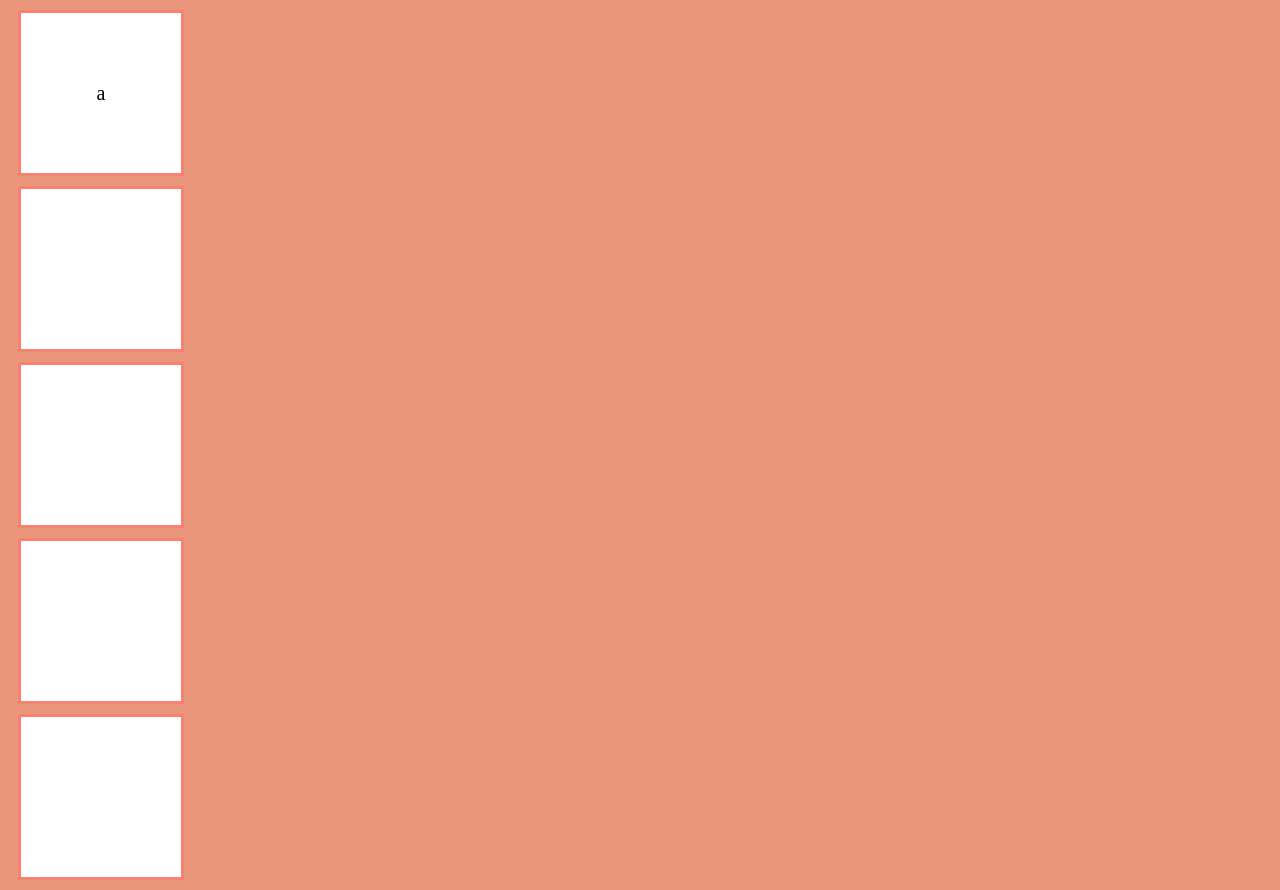
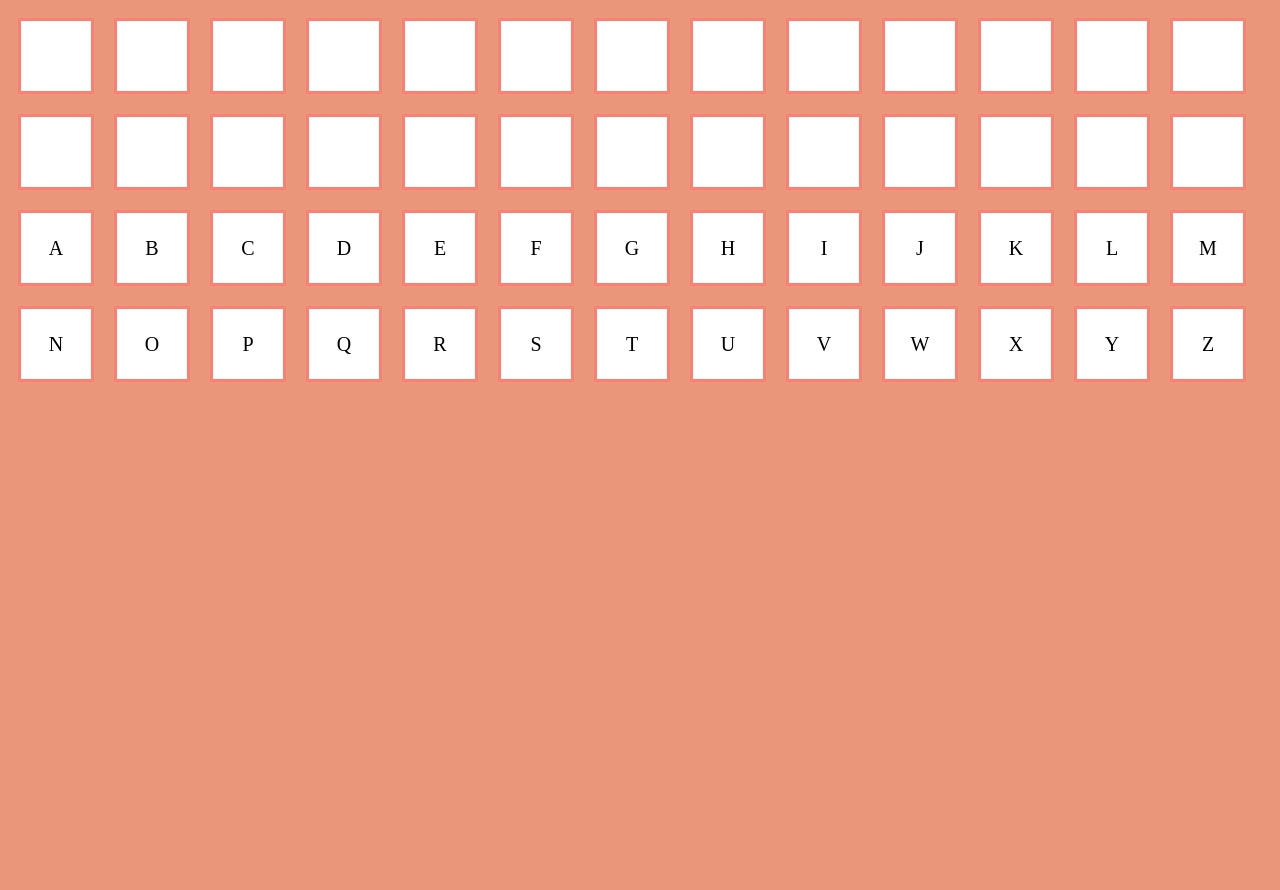
Before and after one commit to CleberSalustiano/JOGO, a plain HTML site: page src/Jogo 1/index.html in a window 1280 px wide. After the commit the page ends 800 px from the top, so only its background shows below. Drawn offline with Linux system fonts and the light colour scheme.

Commit message:
feat: estrutura do jogo 1 em andamento

```diff
--- a/src/Jogo 1/index.html
+++ b/src/Jogo 1/index.html
@@ -1,29 +1,4 @@
 <!DOCTYPE html>
-<html lang="pt-br">
-  <head>
-    <meta charset="UTF-8" />
-    <meta http-equiv="X-UA-Compatible" content="IE=edge" />
-    <meta name="viewport" content="width=device-width, initial-scale=1.0" />
-    <link rel="stylesheet" href="/style.css" />
-    <title>Jogo do Alfabeto</title>
-  </head>
-  <body>
-    <div class="empty">
-      <div class="fill" draggable="true">a</div>
-    </div>
-
-    <div class="empty"></div>
-
-    <div class="empty"></div>
-
-    <div class="empty"></div>
-
-    <div class="empty"></div>
-    <script src="script.js"></script>
-  </body>
-</html>
-
-<!-- <!DOCTYPE html>
 <html lang="pt-br">
 	<head>
 		<meta charset="UTF-8" />
@@ -39,7 +14,7 @@
 		<title>Jogo do Alfabeto</title>
 	</head>
 	<body>
-    <section id="answer">
+		<section id="answers">
 			<section id="coluna1">
 				<div class="empty"></div>
 				<div class="empty"></div>
@@ -73,89 +48,81 @@
 		</section>
 		<section id="options">
 			<section>
-        <div class="empty">
-          <div class="fill">A</div>
-        </div>
-        <div class="empty">
-          <div class="fill">B</div>
-        </div>
-        <div class="empty">
-          <div class="fill">C</div>
-        </div>
-        <div class="empty">
-          <div class="fill">D</div>
-        </div>
-        <div class="empty">
-          <div class="fill">E</div>
-        </div>
-        <div class="empty">
-          <div class="fill">F</div>
-        </div>
-        <div class="empty">
-          <div class="fill">G</div>
-        </div>
-        <div class="empty">
-          <div class="fill">H</div>
-        </div>
-        <div class="empty">
-          <div class="fill">I</div>
-        </div>
-        <div class="empty">
-          <div class="fill">J</div>
-        </div>
-        <div class="empty">
-          <div class="fill">K</div>
-        </div>
-        <div class="empty">
-          <div class="fill">L</div>
-        </div>
-        <div class="empty">
-          <div class="fill">M</div>
-        </div>
+				<div class="fill" draggable="true">A</div>
+
+				<div class="fill" draggable="true">B</div>
+
+				<div class="fill" draggable="true">C</div>
+
+				<div class="fill" draggable="true">D</div>
+
+				<div class="fill" draggable="true">E</div>
+
+				<div class="fill" draggable="true">F</div>
+
+				<div class="fill" draggable="true">G</div>
+
+				<div class="fill" draggable="true">H</div>
+
+				<div class="fill" draggable="true">I</div>
+
+				<div class="fill" draggable="true">J</div>
+
+				<div class="fill" draggable="true">K</div>
+
+				<div class="fill" draggable="true">L</div>
+
+				<div class="fill" draggable="true">M</div>
 			</section>
 			<section>
-        <div class="empty">
-          <div class="fill">N</div>
-        </div>
-        <div class="empty">
-          <div class="fill">O</div>
-        </div>
-        <div class="empty">
-          <div class="fill">P</div>
-        </div>
-        <div class="empty">
-          <div class="fill">Q</div>
-        </div>
-        <div class="empty">
-          <div class="fill">R</div>
-        </div>
-        <div class="empty">
-          <div class="fill">S</div>
-        </div>
-        <div class="empty">
-          <div class="fill">T</div>
-        </div>
-        <div class="empty">
-          <div class="fill">U</div>
-        </div>
-        <div class="empty">
-          <div class="fill">V</div>
-        </div>
-        <div class="empty">
-          <div class="fill">W</div>
-        </div>
-        <div class="empty">
-          <div class="fill">X</div>
-        </div>
-        <div class="empty">
-          <div class="fill">Y</div>
-        </div>
-        <div class="empty">
-          <div class="fill">Z</div>
-        </div>
+				<div class="fill" draggable="true">N</div>
+
+				<div class="fill" draggable="true">O</div>
+
+				<div class="fill" draggable="true">P</div>
+
+				<div class="fill" draggable="true">Q</div>
+
+				<div class="fill" draggable="true">R</div>
+
+				<div class="fill" draggable="true">S</div>
+
+				<div class="fill" draggable="true">T</div>
+				<div class="fill" draggable="true">U</div>
+				<div class="fill" draggable="true">V</div>
+				<div class="fill" draggable="true">W</div>
+				<div class="fill" draggable="true">X</div>
+
+				<div class="fill" draggable="true">Y</div>
+				<div class="fill" draggable="true">Z</div>
 			</section>
 		</section>
 
 		<script src="script.js"></script>
 	</body>
+</html>
+
+<!-- <!DOCTYPE html>
+<html lang="pt-br">
+  <head>
+    <meta charset="UTF-8" />
+    <meta http-equiv="X-UA-Compatible" content="IE=edge" />
+    <meta name="viewport" content="width=device-width, initial-scale=1.0" />
+    <link rel="stylesheet" href="/style.css" />
+    <title>Jogo do Alfabeto</title>
+  </head>
+  <body>
+    <div class="empty">
+      <div class="fill" draggable="true">a</div>
+    </div>
+
+    <div class="empty"></div>
+
+    <div class="empty"></div>
+
+    <div class="empty"></div>
+
+    <div class="empty"></div>
+    <script src="script.js"></script>
+  </body>
 </html> -->
--- a/src/Jogo 1/script.js
+++ b/src/Jogo 1/script.js
@@ -1,43 +1,45 @@
-const fill = document.querySelector('.fill')
-const empties = document.querySelectorAll('.empty')
+const fills = document.querySelectorAll(".fill");
+const empties = document.querySelectorAll(".empty");
 
 // Fill listeners
-fill.addEventListener('dragstart', dragStart)
-fill.addEventListener('dragend', dragEnd)
+for (const fill of fills) {
+	fill.addEventListener("dragstart", dragStart);
+	fill.addEventListener("dragend", dragEnd);
 
 // Loop through empty boxes and add listeners
 for (const empty of empties) {
-  empty.addEventListener('dragover', dragOver)
-  empty.addEventListener('dragenter', dragEnter)
-  empty.addEventListener('dragleave', dragLeave)
-  empty.addEventListener('drop', dragDrop)
+	empty.addEventListener("dragover", dragOver);
+	empty.addEventListener("dragenter", dragEnter);
+	empty.addEventListener("dragleave", dragLeave);
+	empty.addEventListener("drop", dragDrop);
 }
-
+function dragDrop() {
+  if (fill.className === "invisible") {
+    this.className = "empty";
+    this.append(fill);
+  }
+}
+}
 // Drag Functions
 
 function dragStart() {
-  this.className += ' hold'
-  setTimeout(() => (this.className = 'invisible'), 0)
+	this.className += " hold";
+	setTimeout(() => (this.className = "invisible"), 0);
 }
 
 function dragEnd() {
-  this.className = 'fill'
+	this.className = "fill";
 }
 
 function dragOver(e) {
-  e.preventDefault()
+	e.preventDefault();
 }
 
 function dragEnter(e) {
-  e.preventDefault()
-  this.className += ' hovered'
+	e.preventDefault();
+	this.className += " hovered";
 }
 
 function dragLeave() {
-  this.className = 'empty'
+	this.className = "empty";
 }
-
-function dragDrop() {
-  this.className = 'empty'
-  this.append(fill)
-}
--- a/src/Jogo 1/style.css
+++ b/src/Jogo 1/style.css
@@ -1,37 +1,59 @@
+* {
+  padding: 0;
+}
+
 body {
   background: darksalmon;
+  display: flex;
+  flex-direction: column;
 }
 
-.fill {
-  /* background-image: url('https://source.unsplash.com/random/150x150'); */
+section {
   display: flex;
-  justify-content: center;
-  align-items: center;
-  font: 500;
-  font-size: 20px;
-  height: 150px;
-  width: 150px;
-  cursor: pointer;
+}
+
+#answers, #options {
+  flex-direction: column;
 }
 
 .hold {
   border: solid 5px #ccc;
 }
 
-.empty {
+.empty, .fill {
   display: flex;
   justify-content: center;
   align-items: center;
   font: 500;
   font-size: 20px;
-  height: 160px;
-  width: 160px;
+  height: 70px;
+  width: 70px;
   margin: 10px;
   border: solid 3px salmon;
   background: white;
+}
+
+.empty > .fill {
+  /* background-image: url('https://source.unsplash.com/random/150x150'); */
+  display: flex;
+  flex: 5;
+  border: none;
+  margin: 0;
+  justify-content: center;
+  align-items: center;
+  font: 500;
+  background: none;
+  font-size: 20px;
+  height: 70px;
+  width: 70px;
+  cursor: pointer;
 }
 
 .hovered {
   background: #f4f4f4;
   border-style: dashed;
 }
+
+.invisible {
+  display: none;
+}
```
Lines whose indentation alone changed are shown as unchanged.
